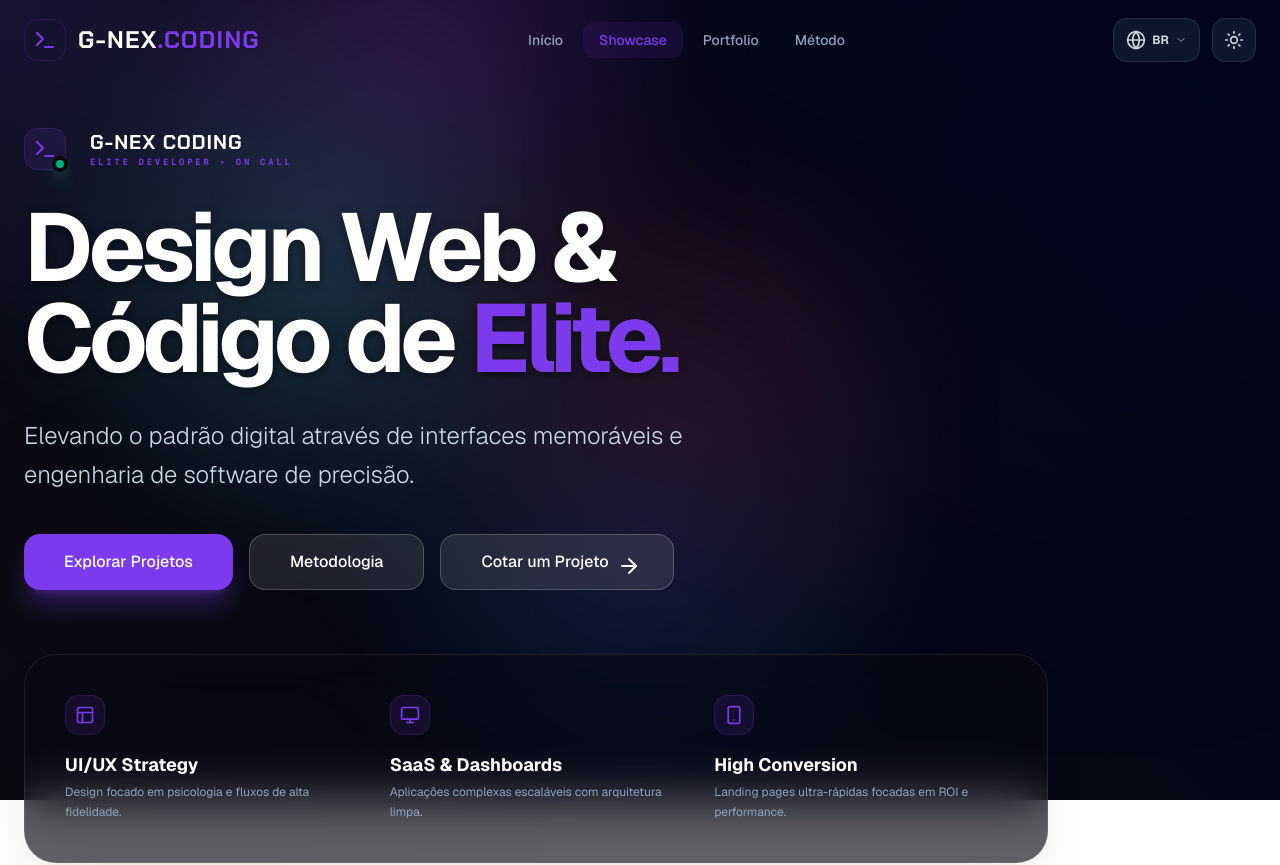
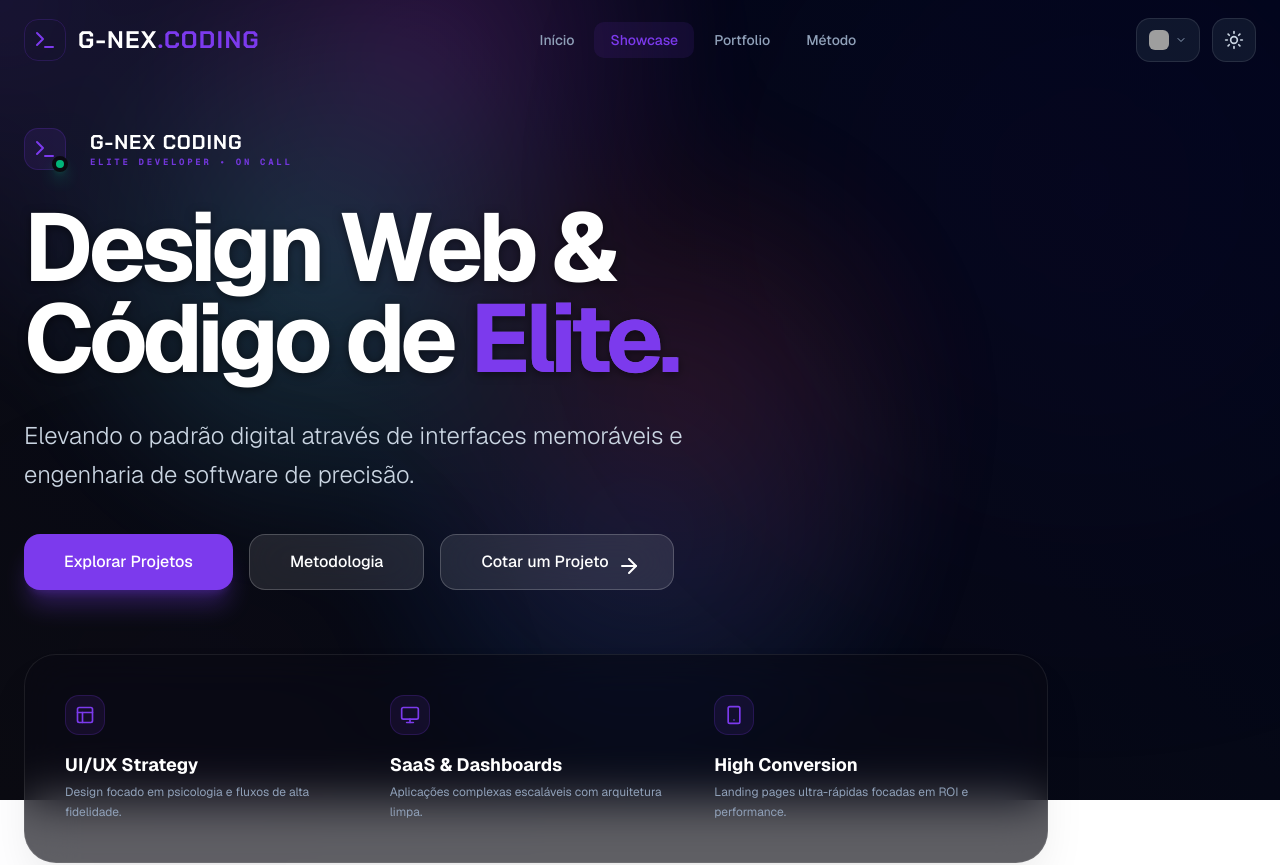
Before and after one commit to ArrozDoce007/G-NEX-GODING, a Next.js app: page / in a window 1280 px wide. Shown: the top 865 px of the page. Built offline with nearby package versions, Linux system fonts and the light colour scheme; grey boxes are pictures that could not be loaded.

Commit message:
atualizacao i18n

```diff
--- a/components/gnex/Header.tsx
+++ b/components/gnex/Header.tsx
@@ -2,7 +2,7 @@
 
 import React, { useState, useEffect, useRef } from 'react';
 import { motion, AnimatePresence } from 'framer-motion';
-  import { Terminal,Sun, Moon, Home, Briefcase, FolderOpen, Lightbulb, Globe, ChevronDown } from 'lucide-react';
+import { Terminal, Sun, Moon, Home, Briefcase, FolderOpen, Lightbulb, Globe, ChevronDown } from 'lucide-react';
 import { Locale, LANGUAGES, useLanguage } from '@/lib/i18n';
 
 interface HeaderProps {
@@ -133,9 +133,17 @@
                   aria-label={t.language}
                   className="h-9 sm:h-10 md:h-11 px-2.5 sm:px-3 rounded-lg sm:rounded-xl flex items-center gap-1.5 border border-black/10 dark:border-white/10 bg-white/50 dark:bg-slate-800/50 hover:bg-white dark:hover:bg-slate-800 hover:border-brand-purple/30 hover:shadow-lg hover:shadow-brand-purple/10 transition-all duration-300 group"
                 >
-                    <Globe className="w-4 h-4 sm:w-5 sm:h-5 text-slate-600 dark:text-slate-300 group-hover:text-brand-purple transition-colors" />
-                    <span className="text-[10px] sm:text-xs font-bold uppercase text-slate-600 dark:text-slate-300 group-hover:text-brand-purple transition-colors">{currentLang.flag}</span>
-                    <ChevronDown className={`w-3 h-3 text-slate-500 dark:text-slate-400 transition-transform duration-300 ${langOpen ? 'rotate-180' : ''}`} />
+
+                  <img
+                    src={currentLang.flag}
+                    alt={currentLang.label}
+                    className="w-5 h-5 rounded-sm object-cover"
+                  />
+
+                  <ChevronDown
+                    className={`w-3 h-3 text-slate-500 dark:text-slate-400 transition-transform duration-300 ${langOpen ? 'rotate-180' : ''
+                      }`}
+                  />
                 </motion.button>
 
                 <AnimatePresence>
@@ -159,7 +167,12 @@
                             : 'text-slate-600 dark:text-slate-300 hover:bg-black/5 dark:hover:bg-white/5'
                             }`}
                         >
-                            <span className="text-[10px] font-bold uppercase w-6 text-center px-1 py-0.5 rounded bg-black/5 dark:bg-white/10">{language.flag}</span>
+                          <img
+                            src={language.flag}
+                            alt={language.label}
+                            className="w-5 h-5 rounded-sm object-cover"
+                          />
+
                           {language.label}
                         </button>
                       ))}
--- a/lib/i18n.tsx
+++ b/lib/i18n.tsx
@@ -5,9 +5,9 @@ import React, { createContext, useContext, useEffect, useState } from 'react';
 export type Locale = 'pt' | 'en' | 'es';
 
 export const LANGUAGES: { code: Locale; label: string; flag: string }[] = [
-  { code: 'pt', label: 'Português', flag: 'BR' },
-  { code: 'en', label: 'English', flag: 'US' },
-  { code: 'es', label: 'Español', flag: 'ES' },
+  { code: 'pt', label: 'Português', flag: 'https://flagcdn.com/br.svg' },
+  { code: 'en', label: 'English', flag: 'https://flagcdn.com/us.svg' },
+  { code: 'es', label: 'Español', flag: 'https://flagcdn.com/es.svg' },
 ];
 
 type Dict = typeof translations.pt;
```
Lines whose indentation alone changed are shown as unchanged.
